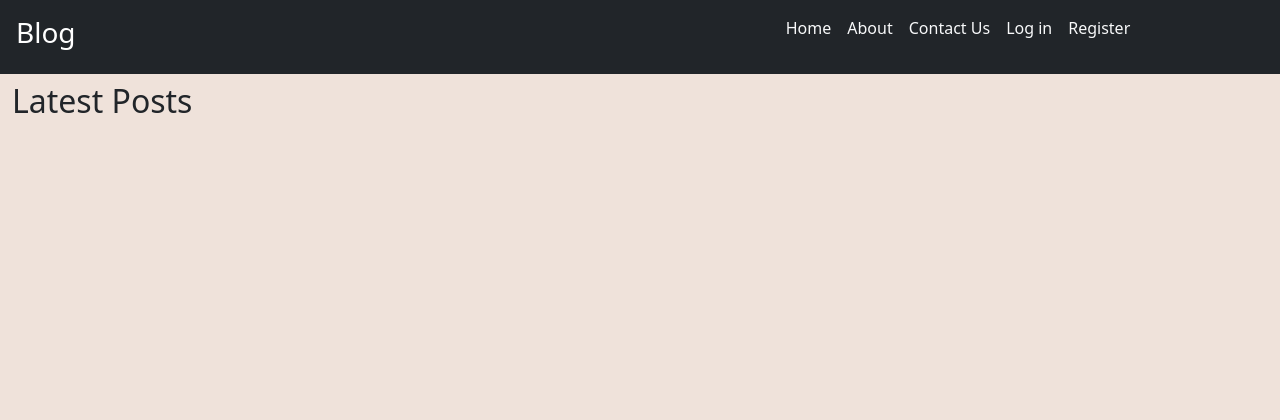
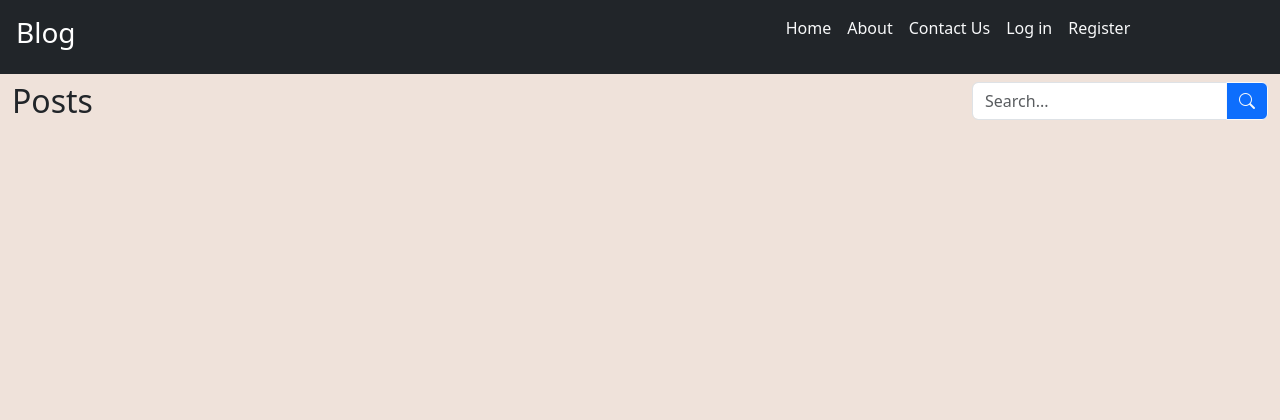
Before and after one commit to zoro1324/Blog-website, a Django app: page /home/ in a window 1280 px wide. Shown: the top 420 px of the page. Run offline with Django 5.2, Linux system fonts and the light colour scheme; data that the repository does not hold is empty; some libraries are stand-ins or nearby versions.

Commit message:
Search Box has been Added

```diff
--- a/myapp/blog/templates/blog/index.html
+++ b/myapp/blog/templates/blog/index.html
@@ -6,16 +6,20 @@
 <div class="container-fluid ">
     <div class="row my-2">
         <div class="col">
-            <h2 >Latest Posts</h2>
+            <h2 >Posts</h2>
         </div>
-        {% comment %} <div class="col-3">
-            <div class="input-group">
-                <input type="text" class="form-control" placeholder="Search..." aria-label="Search">
-                <button class="btn btn-outline-light btn-primary " type="button" id="button-search">
-                  <i class="bi bi-search"></i> <!-- Bootstrap Icons -->
-                </button>
-              </div>
-        </div> {% endcomment %}
+
+            <div class="col-3">
+                <form method="GET" action="">
+                <div class="input-group">
+                    <input type="text" class="form-control" name="query" placeholder="Search..." aria-label="Search">
+                    <button class="btn btn-outline-light btn-primary " type="submit" id="button-search">
+                    <i class="bi bi-search"></i> <!-- Bootstrap Icons -->
+                    </button>
+                </div>
+            </form>
+            </div>
+
     </div>
     <div class="row m-3">
     {% for post in page_obj %}
@@ -46,6 +50,10 @@
     </div>
     {% endfor %}
     {% include "blog/includes/pagination.html" %}
+    {% if messages %}
+        {% include "blog/includes/messages.html" %}
+        <a href = "{% url "blog:index" %}" > Click here to return to Home Page </a>
+    {% endif %}
 
 
 </div>
--- a/myapp/blog/urls.py
+++ b/myapp/blog/urls.py
@@ -19,4 +19,5 @@ urlpatterns = [
     path('editpost/<str:slug>',views.editpost,name="editpost"),
     path('deletepost/<str:slug>',views.deletepost,name="deletepost"),
     path('publishpost/<str:slug>',views.publishpost,name="publishpost"),
+    path('search_post/',views.search_post,name="search"),
 ]
--- a/myapp/blog/views.py
+++ b/myapp/blog/views.py
@@ -22,12 +22,22 @@ def rediret_to_index(request):
     return redirect(reverse("blog:index"))
 
 def index(request):
-    posts = Post.objects.filter(is_published = True)
+
+    search = request.GET.get('query','')
+    if search:
+
+        posts = Post.objects.filter(is_published = True,title__icontains = search)
+        if not posts:
+            messages.warning(request,"No such Post Exist")
+            print("IF")
+
+    else:
+        posts = Post.objects.filter(is_published = True)
+
+
     paginator = Paginator(posts,6)
     page_num = request.GET.get("page")
     page_obj = paginator.get_page(page_num)
-
-
     return render(request,"blog/index.html",{"title":"Home Page","page_obj":page_obj})
 
 def detail(request,slug):
@@ -206,3 +216,6 @@ def publishpost(request,slug):
     post.save()
     messages.success(request,"Post has been Published.")
     return redirect(reverse("blog:dashboard"))
+
+def search_post(request):
+    pass
```
